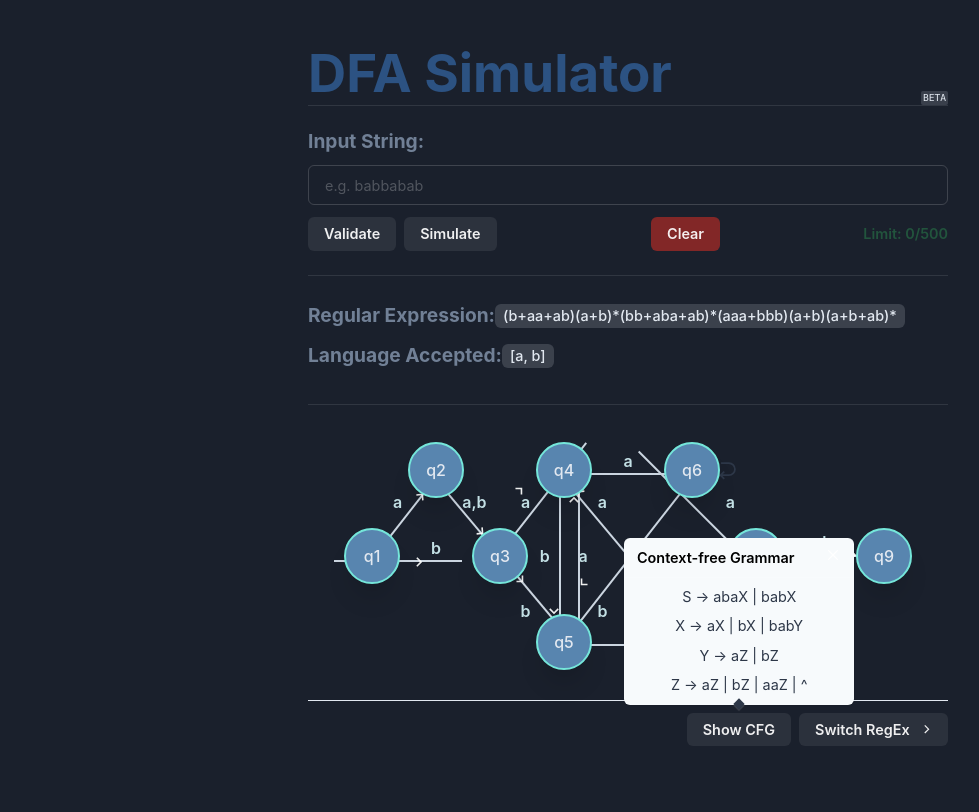
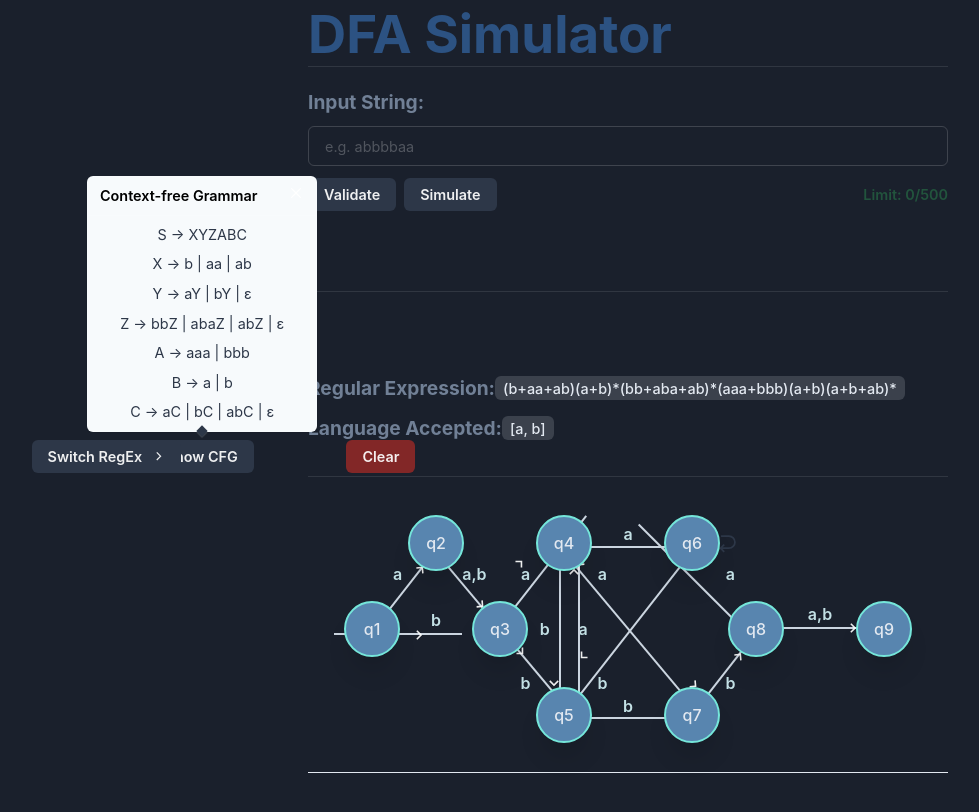
Before and after one commit to stiffmeister923/DFA-Simulator, a Next.js app: page / in a window 1280 px wide. Both pictures are taken after a click on the button "Show CFG". Shown: the top 812 px of the page, without its empty margins (12-991 px from the left). Built offline with nearby package versions, Linux system fonts and the light colour scheme.

Commit message:
Changed layout of buttons
Changed the context of the CFG

```diff
--- a/components/components/CFG.js
+++ b/components/components/CFG.js
@@ -17,7 +17,7 @@ const CFG = ({ prob2 }) => {
     <>
       <Popover isLazy placement="top">
         <PopoverTrigger>
-          <Button mx="2">Show CFG</Button>
+          <Button mx="2" variant="CFG">Show CFG</Button>
         </PopoverTrigger>
         <PopoverContent
           maxW={["17em", null, "16em", null, null, "16em"]}
@@ -33,16 +33,24 @@ const CFG = ({ prob2 }) => {
           <PopoverBody align="center">
             {!prob2 ? (
               <VStack>
-                <Text>{"S -> abaX | babX"}</Text>
-                <Text>{"X -> aX | bX | babY"}</Text>
-                <Text>{"Y -> aZ | bZ"}</Text>
-                <Text>{"Z -> aZ | bZ | aaZ | ^"}</Text>
+                <Text>{"S → XYZABC"}</Text>
+                <Text>{"X → b | aa | ab"}</Text>
+                <Text>{"Y → aY | bY | ɛ"}</Text>
+                <Text>{"Z → bbZ | abaZ | abZ | ɛ"}</Text>
+                <Text>{"A → aaa | bbb"}</Text>
+                <Text>{"B → a | b"}</Text>
+                <Text>{"C → aC | bC | abC | ɛ"}</Text>
               </VStack>
             ) : (
               <VStack>
-                <Text>{"S -> 1X | 0X"}</Text>
-                <Text>{"X -> 1X | 0X | 111Y | 000Y | 101Y"}</Text>
-                <Text>{"Y -> 1Y | 0X | ^"}</Text>
+                <Text>{"S → XYZABCD"}</Text>
+                <Text>{"X → 1X | 0X | ɛ"}</Text>
+                <Text>{"Y → 11 | 00 | 101 | 010"}</Text>
+                <Text>{"Z → 1Z | 0Z | 11Z | 00Z | 101Z | ɛ"}</Text>
+                <Text>{"A → 11 | 00"}</Text>
+                <Text>{"B → 11B | 00B | 101B | ɛ"}</Text>
+                <Text>{"C → 1 | 0"}</Text>
+                <Text>{"D → 1D | 0D | 11D | ɛ"}</Text>
               </VStack>
             )}
           </PopoverBody>
--- a/components/components/LeftBox.js
+++ b/components/components/LeftBox.js
@@ -35,9 +35,6 @@ const LeftBox = ({
       >
         <Flex align="flex-end" justify="space-between">
           <Heading variant="title">DFA Simulator</Heading>
-          <Code fontSize={["0.5em", null, "0.6em", null, null, "0.6em"]}>
-            BETA
-          </Code>
         </Flex>
 
         <Divider mb="6" />
@@ -73,16 +70,17 @@ const LeftBox = ({
               maxLength="500"
               fontSize={["0.7em", "0.7em", "0.9em"]}
               my={3}
-              placeholder={!prob2 ? "e.g. babbabab" : "e.g. 0110101"}
+              placeholder={!prob2 ? "e.g. abbbbaa" : "e.g. 11011101"}
               value={string}
               onChange={handleTextChange}
             />
             <Flex justify="space-between" align="center">
               <Flex>
-                <Button type="submit" disabled={simulating}>
+                <Button variant="Main" type="submit" disabled={simulating}>
                   Validate
                 </Button>
                 <Button
+                  variant = "Main"
                   isLoading={simulating}
                   loadingText="simulating..."
                   spinnerPlacement="start"
@@ -107,7 +105,7 @@ const LeftBox = ({
                 Limit: {count}/500
               </Text>
             </Flex>
-            <Divider my="6" />
+            <Divider my="20" />
             {/* DIVIDER OF LEFT CONTAINER */}
             <Flex
               align="center"
--- a/components/components/RightBox.js
+++ b/components/components/RightBox.js
@@ -42,12 +42,13 @@ const RightBox = ({
           direction="row"
           justify={["flex-end", null, "flex-end", null, null, "space-between"]}
         >
-          <Heading display={["none", null, "none", null, null, "flex"]}>
+          <Heading variant="RegEx" display={["none", null, "none", null, null, "flex"]}>
             Regular Expression: <Tag as="span">{!prob2 ? regex1 : regex2}</Tag>
           </Heading>
           <Flex>
             <CFG prob2={prob2} />
             <Button
+              variant = "Switch"
               disabled={simulating}
               onClick={handleSwitch}
               rightIcon={<CgChevronRight />}
--- a/styles/overrides.js
+++ b/styles/overrides.js
@@ -24,12 +24,29 @@ export const Button = {
       fontSize: ["0.7em", "0.7em", "0.9em"],
       bg: "gray.100",
     },
+    Main: {
+      bg:"gray.700"
+    },
     clear: {
       bg: "red.800",
-      left: "60%",
+      pos: "absolute",
+      left: "28%",
+      top: "55%",
       _hover: "",
       fontSize: ["0.7em", "0.7em", "0.9em"],
     },
+    CFG: {
+      pos:"absolute",
+      left: "12%",
+      top: "55%",
+      bg: "gray.700"
+    },
+    Switch: {
+      pos: "absolute",
+      left: "3.4%",
+      top: "55%",
+      bg: "gray.700",
+    }
   },
   defaultProps: {
     size: "regular",
@@ -60,6 +77,12 @@ export const Heading = {
       fontSize:["2em", "2.4em", "3.3em"],
       /*fontSize: ["2em", "2.4em", "2.9em", "2.9em", "2.9em", "3.5em"],*/
     },
+    RegEx: {
+      pos: "relative",
+      fontSize: ["0.8em", "0.8em", "1.2em", "1.2em"],
+      color: ['gray.500'],
+      left: "10em",
+    }
   },
   defaultProps: {
     variant: "regular",
```
